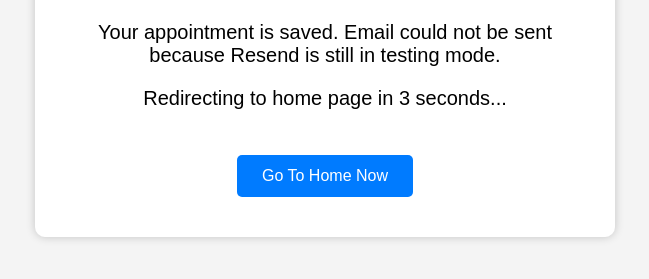
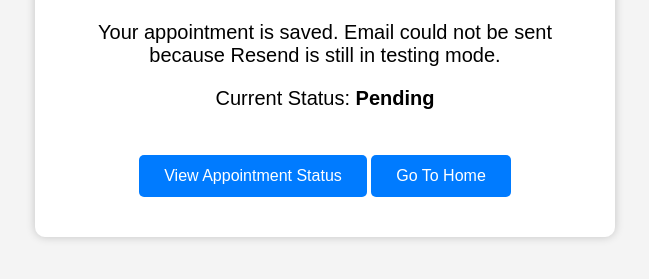
Before and after one commit to orchusravankumar-boop/Hospital, a Django app: template appointments/templates/appointments/success.html in a window 1280 px wide. Shown: the part 273-552 px from the top of the page, without its empty margins (315-964 px from the left). Run offline with Django 5.2, Linux system fonts and the light colour scheme; the template is opened without the code that fills it, so the values that code supplies are empty.

```diff
--- a/appointments/templates/appointments/success.html
+++ b/appointments/templates/appointments/success.html
@@ -2,7 +2,6 @@
 <html>
 <head>
     <title>Appointment Confirmed</title>
-    <meta http-equiv="refresh" content="3;url=/marketing/">
 
     <style>
         body {
@@ -64,9 +63,13 @@
             <p>Your appointment is saved. Email could not be sent because Resend is still in testing mode.</p>
         {% endif %}
 
-        <p>Redirecting to home page in 3 seconds...</p>
+        <p>
+            Current Status:
+            <b>{{ appointment.appointment_status|default:"Pending" }}</b>
+        </p>
 
-        <a href="/marketing/" class="btn">Go To Home Now</a>
+        <a href="/my-appointments/" class="btn">View Appointment Status</a>
+        <a href="/marketing/" class="btn">Go To Home</a>
     </div>
 </body>
 </html>
```
Also changed, not shown: appointments/views.py (+8 -5 lines), marketing/templates/marketing/marketing.html (+8 -0 lines).
